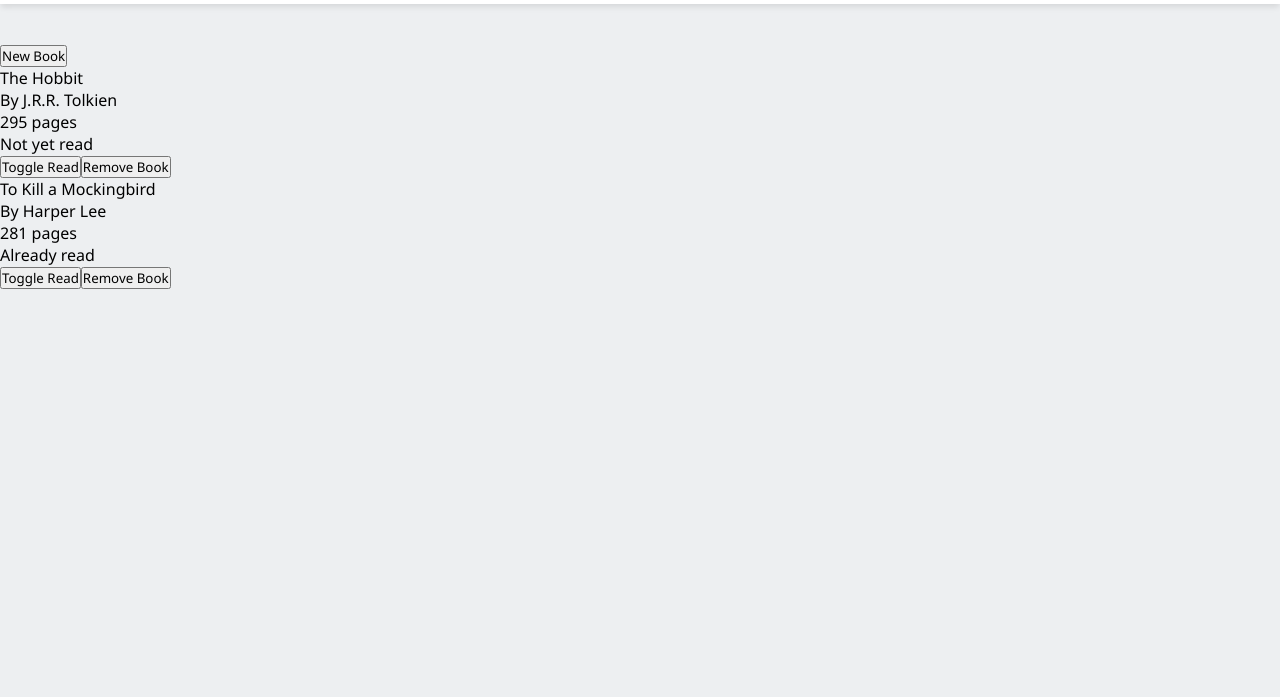
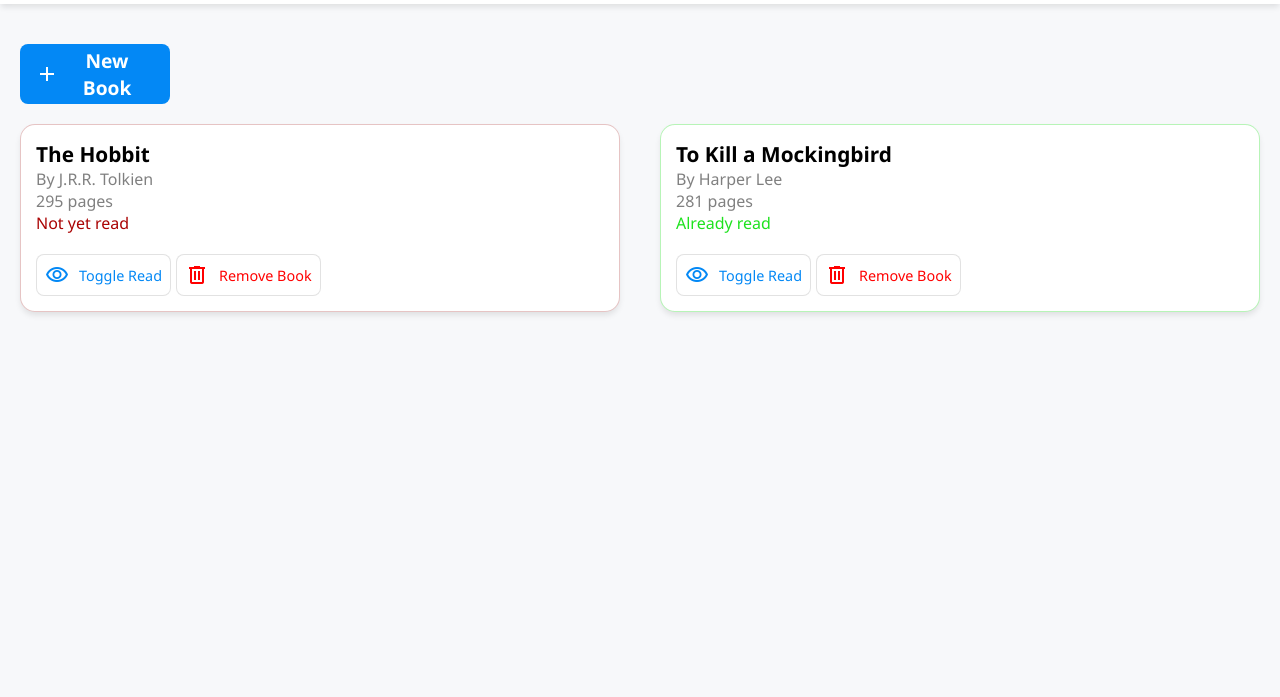
Before and after one commit to ernestoc29/library, a plain HTML site: page index.html in a window 1280 px wide. Shown: the part 103-800 px from the top of the page. Drawn offline with nearby package versions, Linux system fonts and the light colour scheme; a web font is replaced by a local one.

Commit message:
style container and add icons for buttons

```diff
--- a/index.html
+++ b/index.html
@@ -8,6 +8,7 @@
     <link rel="stylesheet" href="style.css">
     <link rel="preconnect" href="https://fonts.googleapis.com">
     <link rel="preconnect" href="https://fonts.gstatic.com" crossorigin>
+    <link href="https://fonts.googleapis.com/css2?family=Material+Symbols+Outlined" rel="stylesheet" />
     <link href="https://fonts.googleapis.com/css2?family=Google+Sans:ital,opsz,wght@0,17..18,400..700;1,17..18,400..700&display=swap" rel="stylesheet">
 </head>
 
@@ -17,7 +18,7 @@
         <h1 class="page-title">Library</h1>
     </header>
     <div class="container">
-        <button class="add">New Book</button>
+        <button class="add"><span class="material-symbols-outlined">add</span>New Book</button>
         <dialog class="add-book-dialog">
             <form method="dialog">
                 <p class="dialog-header">Add a book</p>
--- a/script.js
+++ b/script.js
@@ -65,8 +65,12 @@ function renderLibrary() {
         bookDiv.dataset.id = book.id;
         bookDiv.classList.add("book");
 
+        const btnContainer = document.createElement("div");
+        btnContainer.classList = "btn-container"
+
         const deleteBtn = document.createElement("button");
         deleteBtn.textContent = "Remove Book";
+        deleteBtn.classList.add("book-btn");
         deleteBtn.classList.add("delete-btn");
         deleteBtn.addEventListener("click", () => {
             myLibrary = myLibrary.filter(item => item.id !== bookDiv.dataset.id);
@@ -75,11 +79,20 @@ function renderLibrary() {
 
         const toggleReadBtn = document.createElement("button");
         toggleReadBtn.textContent = "Toggle Read";
+        toggleReadBtn.classList.add("book-btn");
         toggleReadBtn.classList.add("toggle-btn")
         toggleReadBtn.addEventListener("click", () => {
             book.toggleRead();
             renderLibrary();
         })
+
+        const toggleIcon = document.createElement("span");
+        toggleIcon.classList.add("material-symbols-outlined");
+        toggleIcon.textContent = "visibility";
+
+        const deleteIcon = document.createElement("span");
+        deleteIcon.classList.add("material-symbols-outlined");
+        deleteIcon.textContent = "delete";
 
         const titleDisplay = document.createElement("p");
         const authorDisplay = document.createElement("p");
@@ -98,11 +111,9 @@ function renderLibrary() {
         if (book.read) {
             readDisplay.textContent = "Already read";
             bookDiv.classList.add("book-read");
-            readDisplay.classList.add("status-read");
         } else {
             readDisplay.textContent = "Not yet read";
             bookDiv.classList.add("book-unread");
-            readDisplay.classList.add("status-unread");
         }
 
         bookDiv.appendChild(titleDisplay);
@@ -110,8 +121,12 @@ function renderLibrary() {
         bookDiv.appendChild(pagesDisplay);
         bookDiv.appendChild(readDisplay);
 
-        bookDiv.appendChild(toggleReadBtn);
-        bookDiv.appendChild(deleteBtn);
+        bookDiv.appendChild(btnContainer);
+        btnContainer.appendChild(toggleReadBtn);
+        btnContainer.appendChild(deleteBtn);
+
+        toggleReadBtn.appendChild(toggleIcon);
+        deleteBtn.appendChild(deleteIcon);
 
         libraryContainer.appendChild(bookDiv);
     })
--- a/style.css
+++ b/style.css
@@ -5,14 +5,13 @@
 }
 
 body {
-    background-color: #edeff1;
+    background-color: #f7f8fa;
 }
 
 .header {
     display: flex;
     justify-content: center;
     align-items: center;
-    gap: 5px;
     background-color: white;
     box-shadow: 0 4px 6px -1px rgba(0, 0, 0, 0.1);
     margin-bottom: 40px;
@@ -26,3 +25,103 @@ body {
 .page-title {
     font-size: 3rem;
 }
+
+.container {
+    display: grid;
+    grid-template-rows: 1fr auto;
+}
+
+.add {
+    display: flex;
+    justify-content: space-between;
+    align-items: center;
+    gap: px;
+    margin-left: 20px;
+    max-width: 150px;
+    height: 60px;
+    background-color: rgb(3, 136, 245);
+    border: none;
+    border-radius: 8px;
+    color: white;
+    font-weight: 600;
+    font-size: 1.2rem;
+    padding: 15px;
+    cursor: pointer;
+}
+
+.add:hover {
+    background-color: rgb(3, 110, 197);
+}
+
+.library {
+    display: grid;
+    grid-template-columns: repeat(auto-fit, minmax(300px, 1fr));
+}
+
+.book {
+    margin: 20px;
+    padding: 15px;
+    border-radius: 15px;
+    background-color: white;
+    box-shadow: 0 4px 6px -1px rgba(0, 0, 0, 0.1);
+}
+
+.title {
+    font-weight: bold;
+    font-size: 1.3rem;
+}
+
+.author,
+.pages {
+    color: gray;
+}
+
+.book-read {
+    border: 1px solid rgba(144, 238, 144, 0.644)
+}
+
+.status {
+    margin-bottom: 20px;
+}
+
+.book-read .status {
+    color: rgb(30, 226, 30);
+}
+
+.book-unread {
+    border: 1px solid rgba(148, 2, 2, 0.233)
+}
+
+.book-unread .status {
+    color: rgb(170, 3, 3);
+}
+
+.btn-container {
+    display: flex;
+    gap: 5px;
+}
+
+.book-btn {
+    border: 1px solid rgba(128, 128, 128, 0.226);
+    background-color: white;
+    padding: 8px;
+    border-radius: 8px;
+    cursor: pointer;
+    display: flex;
+    align-items: center;
+    flex-direction: row-reverse;
+    gap: 10px;
+    font-size: .9rem;
+}
+
+.book-btn:hover {
+    background-color: rgba(230, 225, 225, 0.397);
+}
+
+.toggle-btn {
+    color: rgb(3, 136, 245);
+}
+
+.delete-btn {
+    color: red;
+}
```
